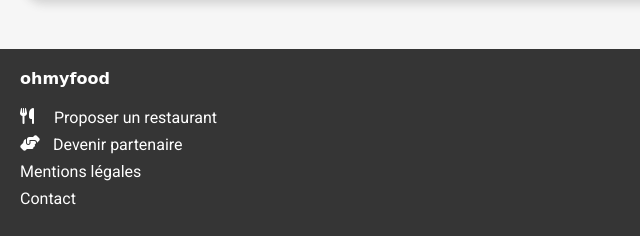
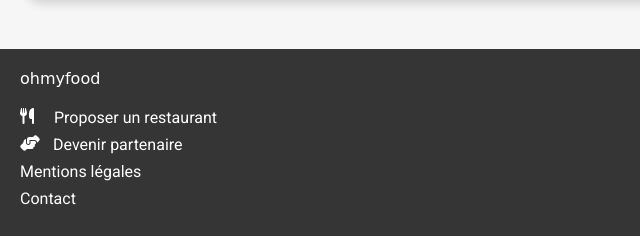
Before and after one commit to FlorentS19/SauvageFlorent_3_25012021, a plain HTML site: page index.html in a window 1280 px wide. Shown: the part 1757-1993 px from the top of the page, 0-640 px from the left. Drawn offline with Linux system fonts and the light colour scheme; a web font is replaced by a local one.

```diff
--- a/css/stylesheet.css
+++ b/css/stylesheet.css
@@ -56,7 +56,7 @@
 
 footer{background-color: #353535; color: white; height: 170px;}
 .pad_footer{padding: 20px 0px 0px 20px;}
-.pad_h4{padding-bottom: 20px;}
+.pad_h4{padding-bottom: 20px; font-weight: 400;}
 .ustensils{margin-left: 0;}
 .hands{width: 13px; margin-left: 0;}
 .pad_bot{padding-bottom: 8px;}
```
